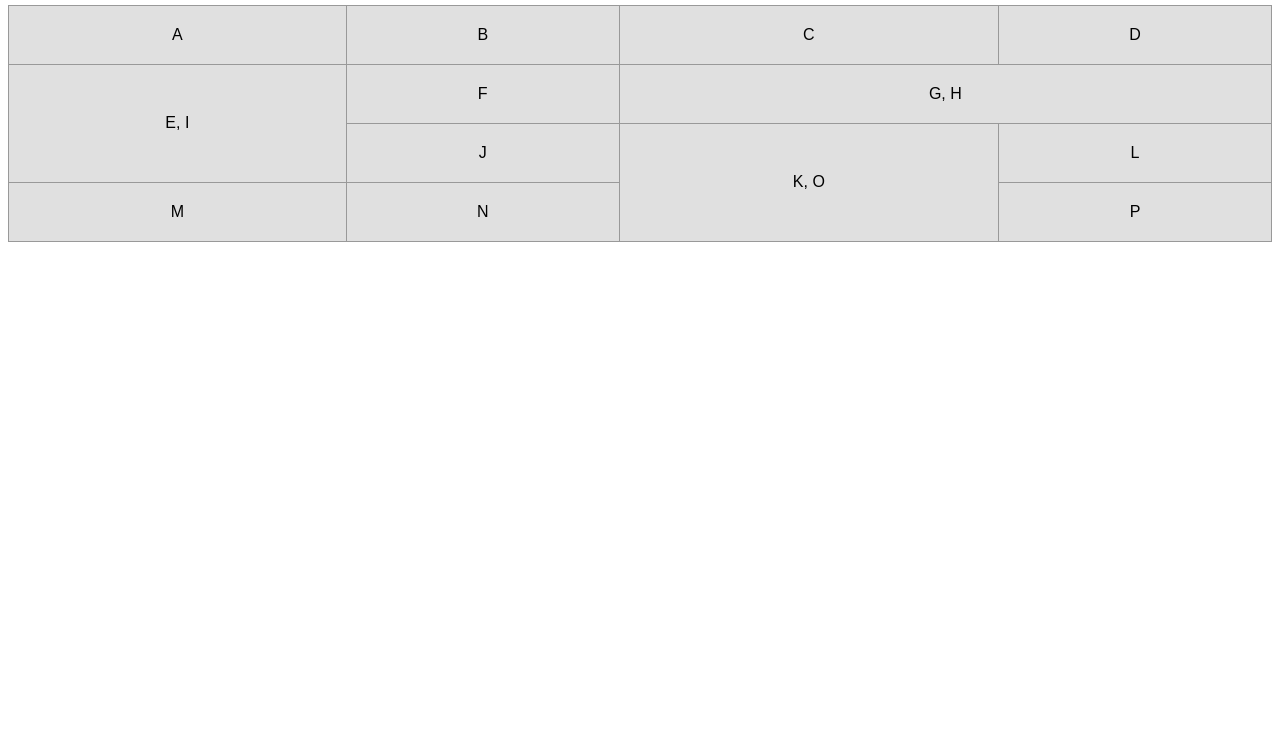
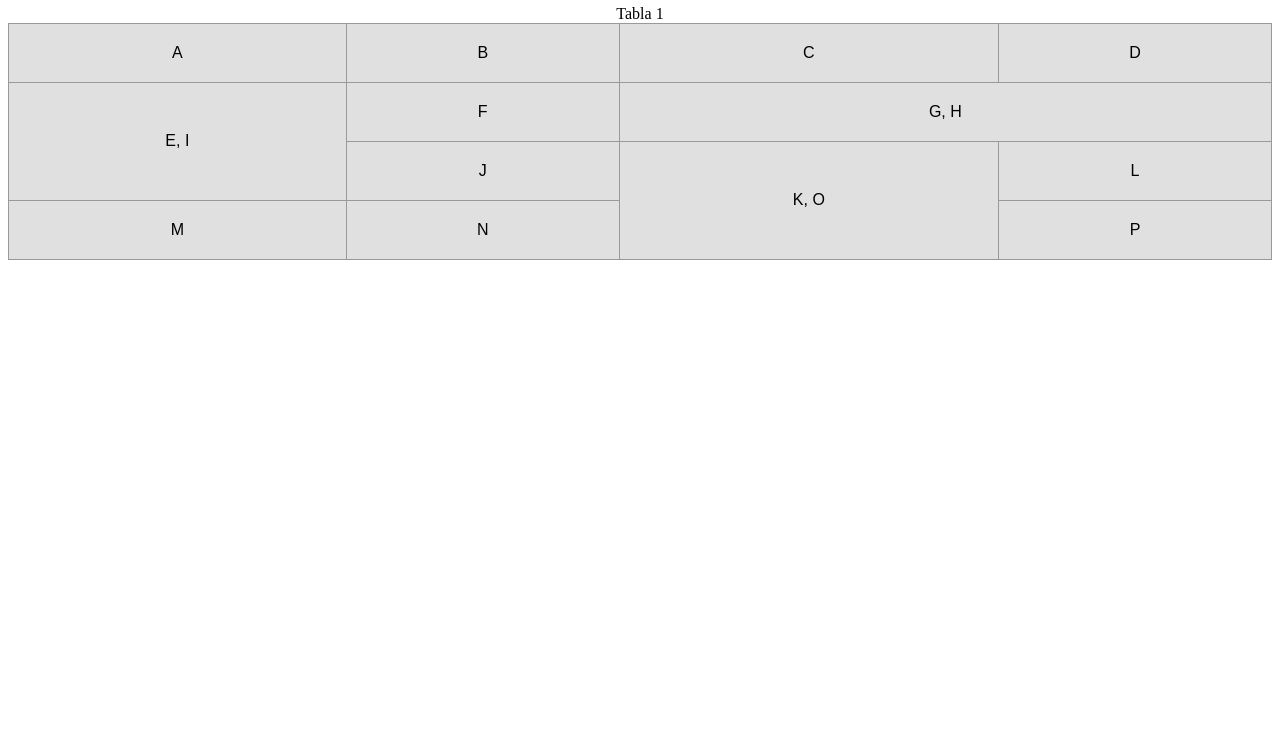
Before and after one commit to zonik811/EjercicioTablas, a plain HTML site: page Tablas1.html in a window 1280 px wide. Shown: the part 62-800 px from the top of the page. Drawn offline with Linux system fonts and the light colour scheme.

Commit message:
captcion tabla 1

```diff
--- a/Tablas1.html
+++ b/Tablas1.html
@@ -26,6 +26,7 @@
 <h2>Tabla 1 Ejercicio 1</h2>
 
 <table>
+    <caption>Tabla 1</caption>
     <tr>
         <td>A</td>
         <td>B</td>
```
